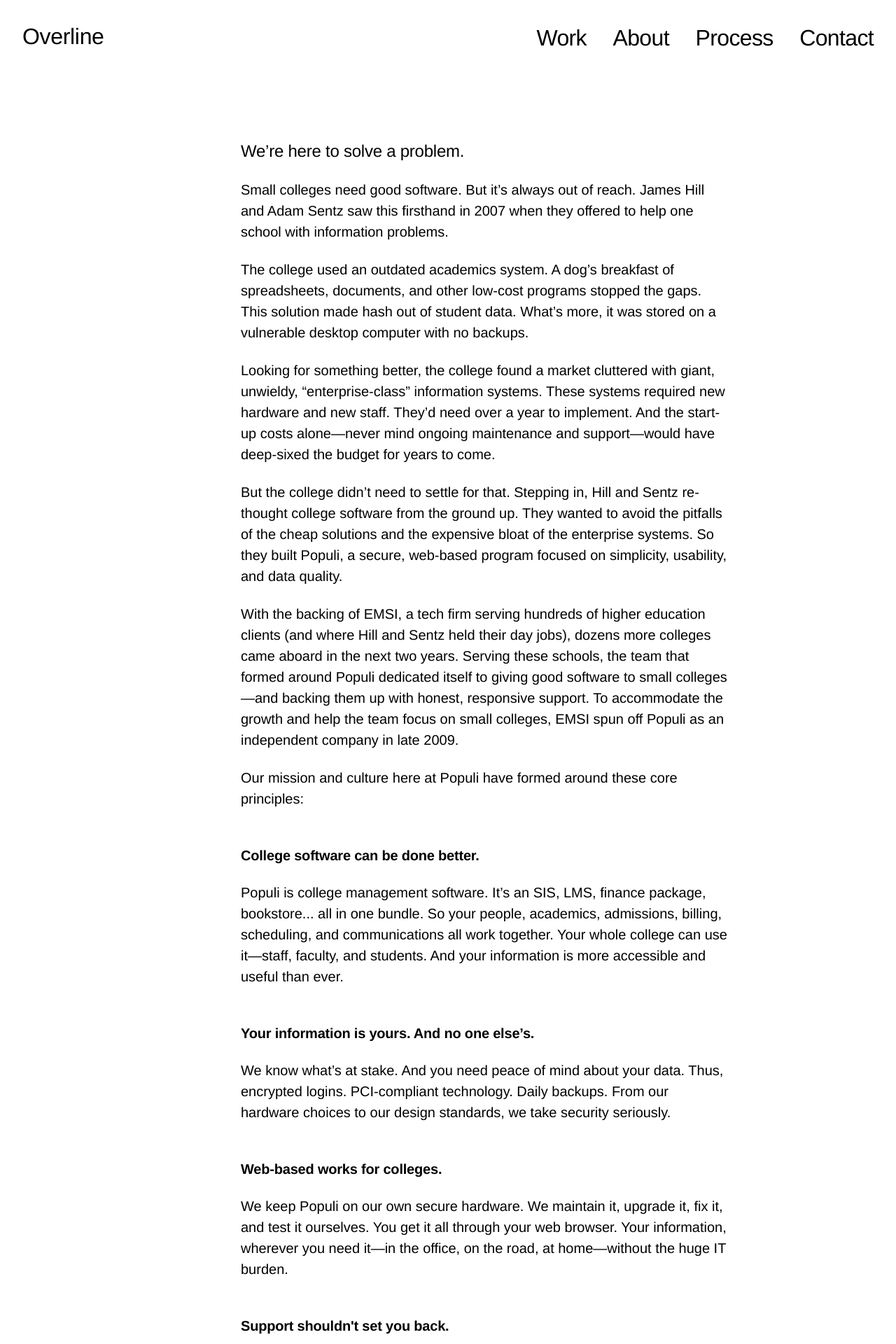
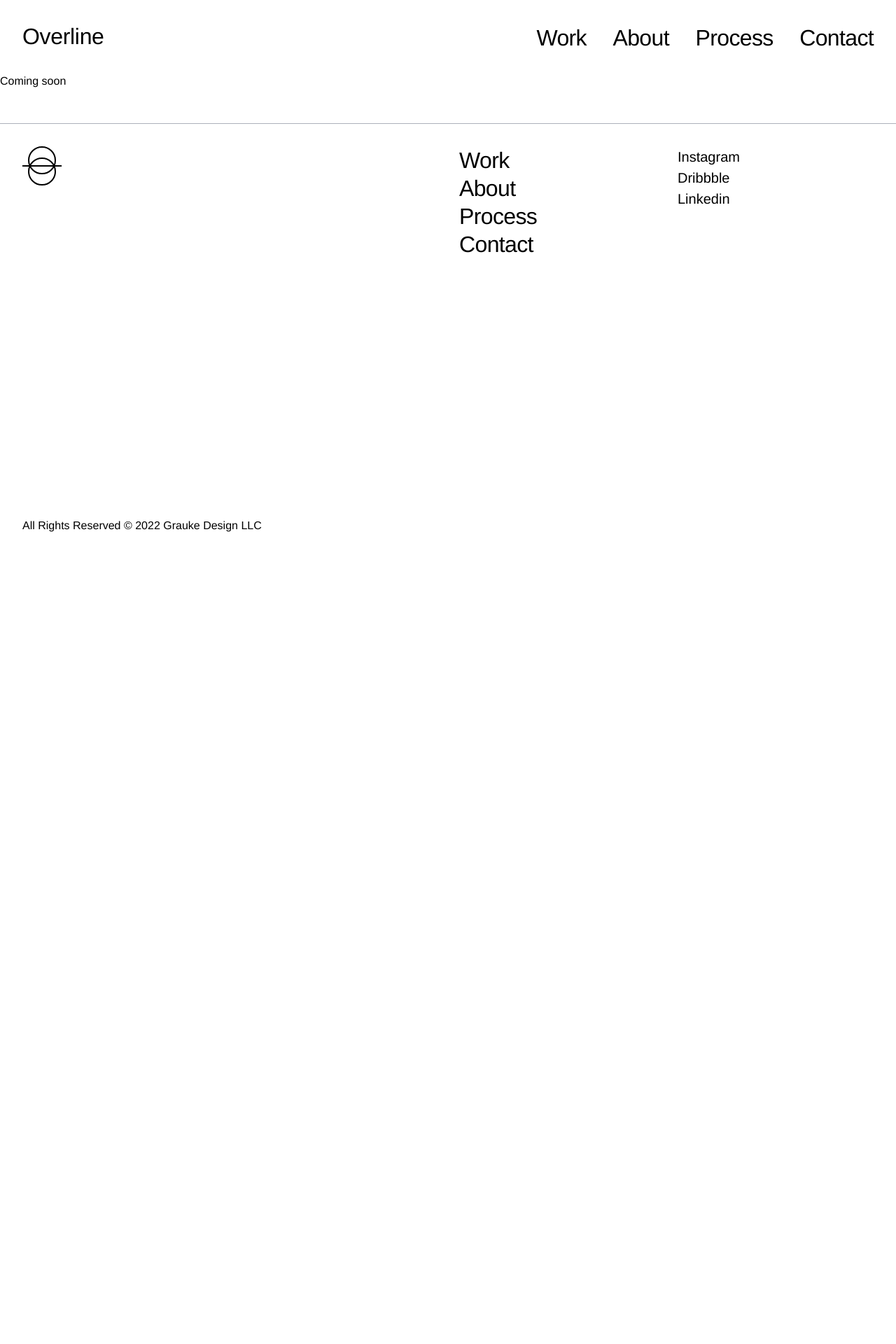
Before and after one commit to jtgrauke/Overline.Studio, a Jekyll site: the page built from about.html, in a window 1280 px wide. Shown: the top 1920 px of the page at 70% size. Built offline with Jekyll 4.4.1, drawn with Linux system fonts in a browser that asks for light colours; nearby versions of some CDN libraries; after the commit the page ends 900 px from its top, so only the background shows below that; some of the changed text lies outside the part shown.

Commit message:
Language changes

```diff
--- a/_sass/_basic.scss
+++ b/_sass/_basic.scss
@@ -100,19 +100,12 @@
 h1, .displayXLarge {
 	font-family: $title-font;
 	color: $text-dark-color;
-	font-size: 34px;
+	font-size: 48px;
 	font-weight: 400;
 	line-height: 1;
 	letter-spacing: -0.01em;
 	margin-bottom: 2rem;
 
-	@include mq(tabletp) {
-		font-size: 56px;
-	}
-
-	@include mq(laptop) {
-		font-size: 80px;
-	}
 }
 
 h2, .displayLarge {
--- a/about.html
+++ b/about.html
@@ -2,98 +2,4 @@
 layout: default
 Title: About
 ---
-
-<section class="page-sidebar">
-
-	<div class="wrap">
-
-        <div class="sm-span-7 sm-start-4">
-
-            <h3>We’re here to solve a problem.</h3>
-
-            <p class="lead">
-                Small colleges need good software. But it’s always out of reach. James Hill and Adam Sentz saw this firsthand in 2007 when they offered to help one school with information problems.
-            </p>
-            <p>
-                The college used an outdated academics system. A dog&#8217;s breakfast of spreadsheets, documents, and other
-                low-cost programs stopped the gaps. This solution made hash out of student data. What&#8217;s more, it was
-                stored on a vulnerable desktop computer with no backups.
-            </p>
-            <p>
-                Looking for something better, the college found a market cluttered with giant, unwieldy,
-                &#8220;enterprise-class&#8221; information systems. These systems required new hardware and new staff.
-                They&#8217;d need over a year to implement. And the start-up costs alone&mdash;never mind ongoing
-                maintenance and support&mdash;would have deep-sixed the budget for years to come.
-            </p>
-            <p>
-                But the college didn&#8217;t need to settle for that. Stepping in, Hill and Sentz re-thought college software
-                from the ground up. They wanted to avoid the pitfalls of the cheap solutions and the expensive bloat of the
-                enterprise systems. So they built Populi, a secure, web-based program focused on simplicity,
-                usability, and data quality.
-            </p>
-            <p>
-                With the backing of <a href="http://www.economicmodeling.com">EMSI</a>, a tech firm serving hundreds of higher
-                education clients &#40;and where Hill and Sentz held their day jobs&#41;, dozens more colleges came aboard
-                in the next two years. Serving these schools, the team that formed around Populi dedicated itself to giving
-                good software to small colleges&mdash;and backing them up with <a href="/about/support">honest, responsive support.</a>
-                To accommodate the growth and help the team focus on small colleges, EMSI spun off Populi as an independent
-                company in late 2009.
-            </p>
-            <p>
-                Our mission and culture here at Populi have formed around these core principles:
-            </p>
-            <h4>
-                College software can be done better.
-            </h4>
-            <p>
-                Populi is <a href="/features">college management software.</a> It&#8217;s an SIS, LMS, finance package, bookstore...
-                all in one bundle. So your people, academics, admissions, billing, scheduling, and communications all work together.
-                Your whole college can use it&mdash;staff, faculty, and students. And your information is more accessible
-                and useful than ever.
-            </p>
-            <h4>
-                Your information is yours. And no one else&#8217;s.
-            </h4>
-            <p>
-                We know what&#8217;s at stake. And you need peace of mind about your data. Thus, encrypted logins.
-                PCI-compliant technology. Daily backups. From our hardware choices to our design standards,
-                <a href="/about/security">we take security seriously</a>.
-            </p>
-            <h4>
-                Web-based works for colleges.
-            </h4>
-            <p>
-                We keep Populi on our own secure hardware. We maintain it, upgrade it, fix it, and test it
-                <a href="/about/web-based-hosted">ourselves</a>.
-                You get it all through your web browser. Your information, wherever you need it&mdash;in the office,
-                on the road, at home&mdash;without the huge IT burden.
-            </p>
-            <h4>
-                Support shouldn't set you back.
-            </h4>
-            <p>
-                We back you up with responsive, knowledgeable, and honest <a href="/about/support">customer
-                support</a>&mdash;via email, phone, and our detailed online helps and forums. And unlike most companies, we simply don&#8217;t charge for
-                it&mdash;ever. Our support is part of what makes Populi so easy to use.
-            </p>
-            <h4>
-                Simpler is better.
-            </h4>
-            <p>
-                Feature bloat stinks. It just makes everyone&#8217;s job harder. So we don't add marginal
-                features that cater to the few. This makes for more intuitive, elegant, and <a href="/features">useful software</a>.
-            </p>
-            <h4>
-                Most software is just too expensive.
-            </h4>
-            <p>
-                Populi&#8217;s <a href="/pricing">price</a> puts it within reach
-                of any college. You won&#8217;t have to guess what you&#8217;re paying. You won&#8217;t need to buy other stuff to
-                make it work. And we won&#8217;t sneak in extra fees or costs. We believe in plain, simple, no-nonsense pricing.
-            </p>
-
-		</div>
-
-	</div>
-
-</section>
+Coming soon
--- a/index.html
+++ b/index.html
@@ -1,14 +1,14 @@
 ---
 layout: default
-title: Clarify your brand. Improve your bottom line.
+title: Upgrade your brand—raise your bottom line.
 description: Overline is a brand and UI design studio. We help companies grow by aligning everyone through brand strategy, visual identity, and digital design.
 featured_image: /images/social.jpg
 ---
 
 <section>
 	<div class="wrap">
-		<div class="span-12 mt6 pt6 mb6 pb6">
-			<h1 class="displayXLarge">Clarify your brand. <br class="mobile-hide">Improve your bottom line.</h1>
+		<div class="span-12 mt6 pt6 sm-mb6 pb6">
+			<h1 class="displayXLarge">Good design is great for business.<br class="mobile-hide"/> Upgrade your brand—raise your bottom line.</h1>
 		</div>
 
 	</div>
```
Also changed, not shown: 1 other file.
